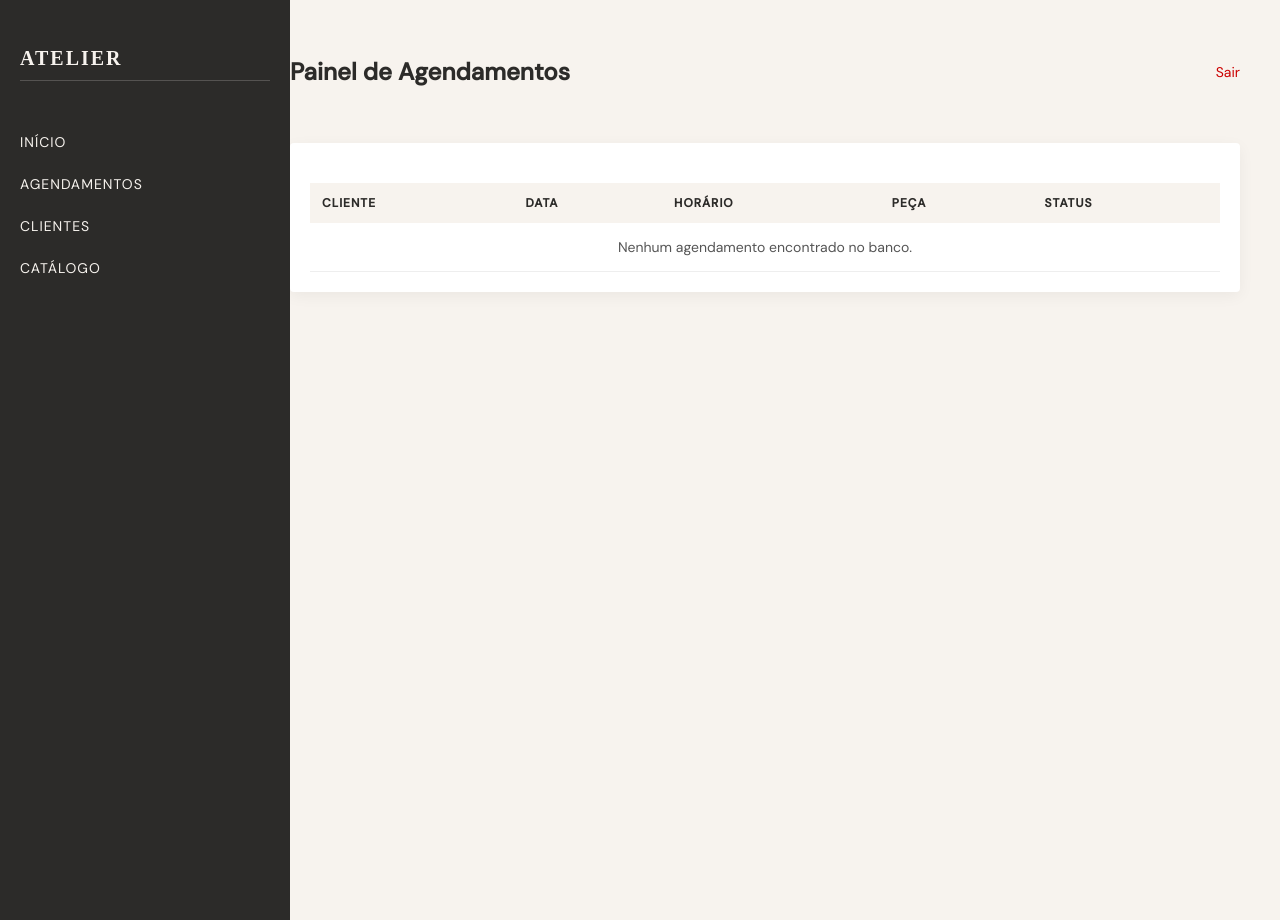
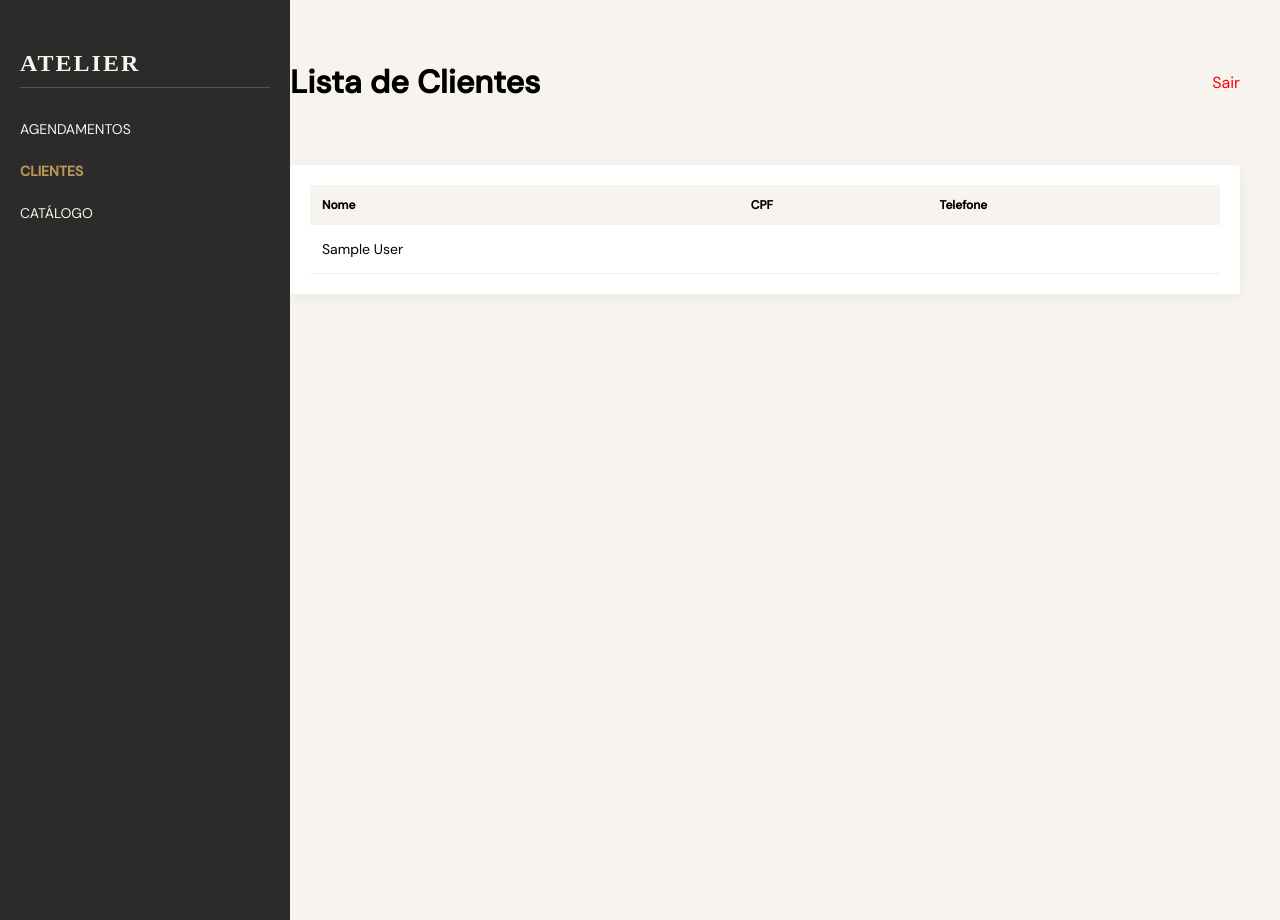
Before and after one commit to vitor29393dj-tech/moda, a PHP site: page /admin/dashboard.php?secao=clientes in a window 1280 px wide. Run offline with PHP 8.4, Linux system fonts and the light colour scheme; the visitor is signed in with stand-in values (Sample User, id 1); data comes from the database, SQL or seed files in the repository; data that the repository does not hold is empty.

Commit message:
Atualizando o projeto

```diff
--- a/admin/dashboard.php
+++ b/admin/dashboard.php
@@ -1,27 +1,33 @@
 <?php
-// 1. INÍCIO DO TRABALHO DO SERVIDOR (O "TOPO")
 session_start();
 
-// Verificação de segurança: se não estiver logado, volta para o login
 if (!isset($_SESSION['logado']) || $_SESSION['logado'] !== true) {
     header('Location: login.html');
     exit;
 }
 
-// Conexão com o banco de dados 'moda'
+// Pegar qual seção mostrar (padrão é agendamentos)
+$secao = $_GET['secao'] ?? 'agendamentos';
+
 try {
     $pdo = new PDO("mysql:host=localhost;dbname=moda", "root", "");
     $pdo->setAttribute(PDO::ATTR_ERRMODE, PDO::ERRMODE_EXCEPTION);
 
-    // SQL que junta as tabelas para pegar os nomes reais em vez de números (IDs)
-    $sql = "SELECT a.data_agendamento, a.horario, a.status, c.nome as cliente_nome, r.nome as roupa_nome
+    // Lógica para carregar os dados dependendo da seção
+    if ($secao === 'clientes') {
+        $sql = "SELECT * FROM clientes ORDER BY nome ASC";
+        $stmt = $pdo->query($sql);
+        $dados = $stmt->fetchAll(PDO::FETCH_ASSOC);
+    } else {
+        // SQL de Agendamentos (com JOIN)
+        $sql = "SELECT a.id, a.data_agendamento, a.horario, a.status, c.nome as cliente_nome, r.nome as roupa_nome
                 FROM agendamentos a
                 JOIN clientes c ON a.cliente_id = c.id
                 JOIN roupas r ON a.roupa_id = r.id
                 ORDER BY a.data_agendamento ASC";
-
         $stmt = $pdo->query($sql);
-    $agendamentos = $stmt->fetchAll(PDO::FETCH_ASSOC);
+        $dados = $stmt->fetchAll(PDO::FETCH_ASSOC);
+    }
 
 } catch (PDOException $e) {
     die("Erro ao conectar ao banco: " . $e->getMessage());
@@ -32,7 +38,6 @@ try {
 <html lang="pt-BR">
 <head>
     <meta charset="UTF-8">
-    <meta name="viewport" content="width=device-width, initial-scale=1.0">
     <title>Atelier — Painel Administrativo</title>
     <link href="https://fonts.googleapis.com/css2?family=DM+Sans:wght@400;500&display=swap" rel="stylesheet">
     <style>
@@ -43,160 +48,100 @@ try {
             --branco: #FFFFFF;
         }
 
-        body {
-            font-family: 'DM Sans', sans-serif;
-            background-color: var(--bege-claro);
-            margin: 0;
-            display: flex;
-        }
+        body { font-family: 'DM Sans', sans-serif; background-color: var(--bege-claro); margin: 0; display: flex; }
 
         /* Menu Lateral */
-        .sidebar {
-            width: 250px;
-            height: 100vh;
-            background-color: var(--cinza-escuro);
-            color: var(--bege-claro);
-            padding: 30px 20px;
-            position: fixed;
-        }
+        .sidebar { width: 250px; height: 100vh; background-color: var(--cinza-escuro); color: var(--bege-claro); padding: 30px 20px; position: fixed; }
+        .sidebar h2 { font-family: serif; letter-spacing: 2px; border-bottom: 1px solid rgba(247,243,238,0.2); padding-bottom: 10px; }
+        .sidebar a { display: block; color: var(--bege-claro); text-decoration: none; padding: 12px 0; font-size: 14px; text-transform: uppercase; transition: 0.3s; }
+        .sidebar a:hover, .sidebar a.active { color: var(--dourado); font-weight: bold; }
 
-        .sidebar h2 {
-            font-family: serif;
-            letter-spacing: 2px;
-            font-size: 20px;
-            margin-bottom: 40px;
-            border-bottom: 1px solid rgba(247, 243, 238, 0.2);
-            padding-bottom: 10px;
-        }
+        /* Conteúdo */
+        .main-content { margin-left: 250px; padding: 40px; width: calc(100% - 250px); }
+        .header-dashboard { display: flex; justify-content: space-between; align-items: center; margin-bottom: 40px; }
+        .card-tabela { background: var(--branco); padding: 20px; box-shadow: 0 4px 15px rgba(0,0,0,0.05); border-radius: 4px; }
 
-        .sidebar a {
-            display: block;
-            color: var(--bege-claro);
-            text-decoration: none;
-            padding: 12px 0;
-            font-size: 14px;
-            text-transform: uppercase;
-            letter-spacing: 1px;
-            transition: 0.3s;
-        }
+        table { width: 100%; border-collapse: collapse; }
+        th { text-align: left; padding: 12px; background-color: var(--bege-claro); font-size: 12px; }
+        td { padding: 15px 12px; border-bottom: 1px solid #eee; font-size: 14px; }
 
-        .sidebar a:hover {
-            color: var(--dourado);
-        }
+        /* Cores de Status */
+        .status { padding: 4px 8px; border-radius: 4px; font-size: 11px; font-weight: bold; text-transform: uppercase; }
+        .status-pendente { background: #fff3e0; color: #ef6c00; }
+        .status-confirmado { background: #e3f2fd; color: #1565c0; }
+        .status-concluido { background: #e8f5e9; color: #2e7d32; }
 
-        /* Conteúdo Principal */
-        .main-content {
-            margin-left: 250px;
-            padding: 40px;
-            width: 100%;
-        }
-
-        .header-dashboard {
-            display: flex;
-            justify-content: space-between;
-            align-items: center;
-            margin-bottom: 40px;
-        }
-
-        .header-dashboard h1 {
-            color: var(--cinza-escuro);
-            font-size: 24px;
-        }
-
-        .btn-logout {
-            color: #cc0000;
-            text-decoration: none;
-            font-size: 14px;
-        }
-
-        /* Tabela de Agendamentos */
-        .card-tabela {
-            background: var(--branco);
-            padding: 20px;
-            box-shadow: 0 4px 15px rgba(0,0,0,0.05);
-            border-radius: 4px;
-        }
-
-        table {
-            width: 100%;
-            border-collapse: collapse;
-            margin-top: 20px;
-        }
-
-        th {
-            text-align: left;
-            padding: 12px;
-            background-color: var(--bege-claro);
-            color: var(--cinza-escuro);
-            text-transform: uppercase;
-            font-size: 12px;
-            letter-spacing: 1px;
-        }
-
-        td {
-            padding: 15px 12px;
-            border-bottom: 1px solid #eee;
-            font-size: 14px;
-            color: #555;
-        }
-
-        .status {
-            padding: 5px 10px;
-            border-radius: 20px;
-            font-size: 11px;
-            font-weight: bold;
-            background: #e8f5e9;
-            color: #2e7d32;
-        }
+        .btn-acao { text-decoration: none; padding: 4px 8px; font-size: 12px; border-radius: 3px; margin-right: 5px; color: white; }
+        .btn-check { background-color: #2e7d32; }
+        .btn-del { background-color: #c62828; }
     </style>
 </head>
 <body>
 
     <div class="sidebar">
         <h2>ATELIER</h2>
-        <a href="#">Início</a>
-        <a href="#">Agendamentos</a>
-        <a href="#">Clientes</a>
+        <a href="dashboard.php" class="<?= $secao == 'agendamentos' ? 'active' : '' ?>">Agendamentos</a>
+        <a href="dashboard.php?secao=clientes" class="<?= $secao == 'clientes' ? 'active' : '' ?>">Clientes</a>
         <a href="#">Catálogo</a>
     </div>
 
     <div class="main-content">
         <div class="header-dashboard">
-            <h1>Painel de Agendamentos</h1>
-            <a href="login.html" class="btn-logout">Sair</a>
+            <h1><?= $secao === 'clientes' ? 'Lista de Clientes' : 'Painel de Agendamentos' ?></h1>
+            <a href="../controllers/AuthController.php?action=logout" class="btn-logout" style="color: red; text-decoration: none;">Sair</a>
         </div>
 
         <div class="card-tabela">
             <table>
+                <?php if ($secao === 'clientes'): ?>
+                    <thead>
+                        <tr>
+                            <th>Nome</th>
+                            <th>CPF</th>
+                            <th>Telefone</th>
+                        </tr>
+                    </thead>
+                    <tbody>
+                        <?php foreach ($dados as $c): ?>
+                        <tr>
+                            <td><?= htmlspecialchars($c['nome']) ?></td>
+                            <td><?= htmlspecialchars($c['cpf']) ?></td>
+                            <td><?= htmlspecialchars($c['telefone']) ?></td>
+                        </tr>
+                        <?php endforeach; ?>
+                    </tbody>
+
+                <?php else: ?>
                     <thead>
                         <tr>
                             <th>Cliente</th>
-                        <th>Data</th>
-                        <th>Horário</th>
+                            <th>Data/Hora</th>
                             <th>Peça</th>
                             <th>Status</th>
+                            <th>Ações</th>
                         </tr>
                     </thead>
                     <tbody>
-                    <?php if (count($agendamentos) > 0): ?>
-                        <?php foreach ($agendamentos as $agendamento): ?>
+                        <?php foreach ($dados as $a): ?>
                         <tr>
-                            <td><?php echo htmlspecialchars($agendamento['cliente_nome']); ?></td>
-                            <td><?php echo date('d/m/Y', strtotime($agendamento['data_agendamento'])); ?></td>
-                            <td><?php echo $agendamento['horario']; ?></td>
-                            <td><?php echo htmlspecialchars($agendamento['roupa_nome']); ?></td>
-                            <td><span class="status"><?php echo htmlspecialchars($agendamento['status']); ?></span></td>
+                            <td><?= htmlspecialchars($a['cliente_nome']) ?></td>
+                            <td><?= date('d/m/Y', strtotime($a['data_agendamento'])) ?> às <?= substr($a['horario'], 0, 5) ?></td>
+                            <td><?= htmlspecialchars($a['roupa_nome']) ?></td>
+                            <td>
+                                <span class="status status-<?= strtolower($a['status']) ?>">
+                                    <?= $a['status'] ?>
+                                </span>
+                            </td>
+                            <td>
+                                <a href="#" class="btn-acao btn-check" title="Concluir">✓</a>
+                                <a href="#" class="btn-acao btn-del" title="Excluir">✕</a>
+                            </td>
                         </tr>
                         <?php endforeach; ?>
-                    <?php else: ?>
-                        <tr>
-                            <td colspan="5" style="text-align:center;">Nenhum agendamento encontrado no banco.</td>
-                        </tr>
+                    </tbody>
                 <?php endif; ?>
-                </tbody>
             </table>
         </div>
     </div>
-
 </body>
 </html>
--- a/controllers/AgendamentoController.php
+++ b/controllers/AgendamentoController.php
@@ -118,8 +118,9 @@ $ctrl   = new AgendamentoController();
 $action = $_GET['action'] ?? ($_POST['action'] ?? '');
 
 match ($action) {
-    'criar'  => $ctrl->criar(),
-    'buscar' => $ctrl->buscar(),
+    'agendar' => $ctrl->criar(), // ADICIONE ESTA LINHA: Agora ele aceita seu HTML
+    'criar'   => $ctrl->criar(), // Mantemos esta para não quebrar outras partes
+    'buscar'  => $ctrl->buscar(),
     default  => (function () {
         header('Content-Type: application/json; charset=utf-8');
         http_response_code(400);
```
Also changed, not shown: controllers/ClienteController.php (+37 -31 lines), index.html (+76 -18 lines). Lines whose indentation alone changed are shown as unchanged.
